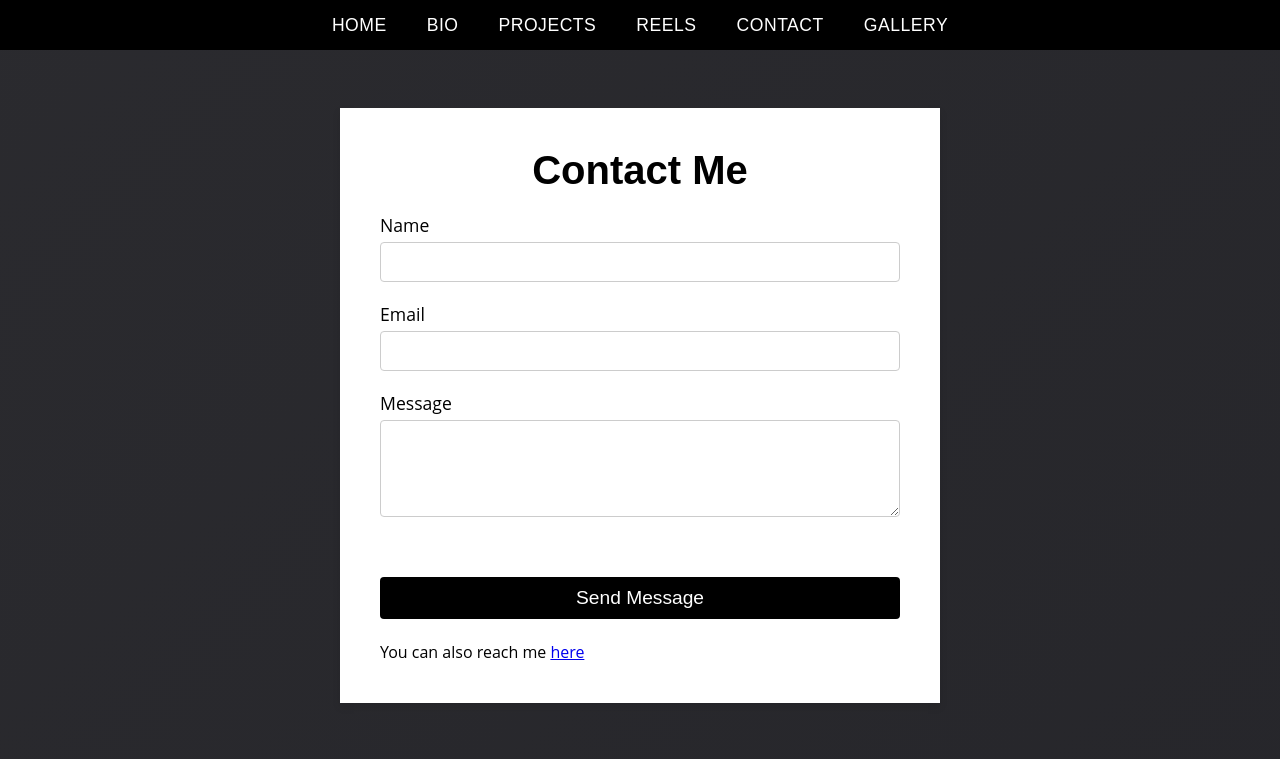
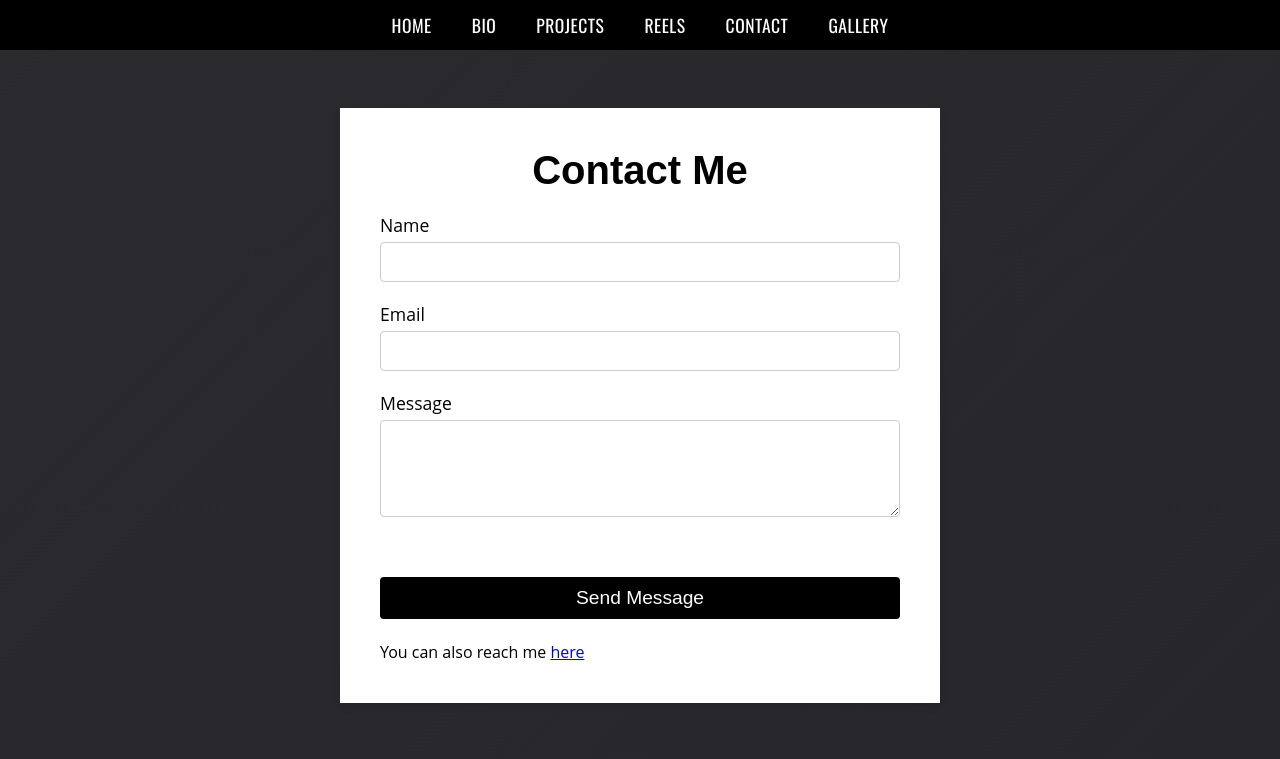
Before and after one commit to hristokbonev/hristobonev.com, a FastAPI app: page /contact/ in a window 1280 px wide. Shown: the top 759 px of the page. Run offline with FastAPI, Linux system fonts and the light colour scheme; parts of the project's set-up code (start-up, migrations or seed data) failed here and were passed over; some libraries are stand-ins or nearby versions.

Commit message:
Update base.html

```diff
--- a/templates/base.html
+++ b/templates/base.html
@@ -5,6 +5,7 @@
     <meta name="viewport" content="width=device-width, initial-scale=1.0">
     <meta name="description" content="Hristo Bonev's personal website. Check out his portfolio, projects, and background, and explore his work in software development and performing arts.">
     <title>{% block title %}Hristo Bonev{% endblock %}</title>
+    <link href="https://fonts.googleapis.com/css?family=Oswald&display=swap" rel="stylesheet">
     <link rel="stylesheet" href="https://cdnjs.cloudflare.com/ajax/libs/font-awesome/6.0.0-beta3/css/all.min.css">
     <link rel="stylesheet" href="../static/styles.css">
     {% block head %}{% endblock %}
```
